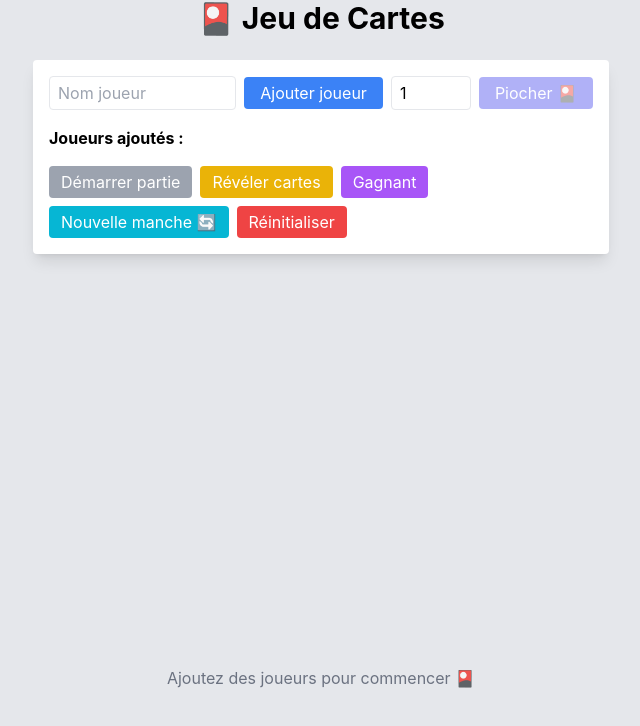
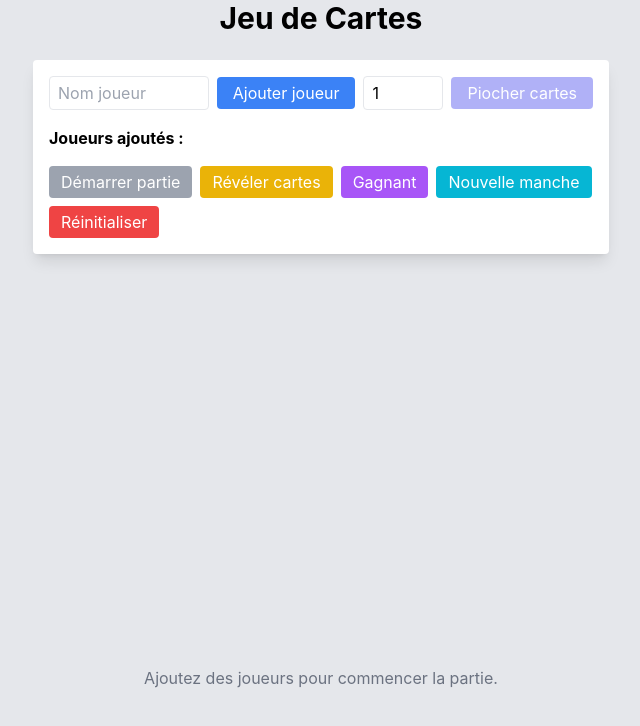
Before and after one commit to asket32/Jeux_de_carte, a React (Create React App) app in the folder frontend/: page / in a window 1280 px wide. Shown: the top 726 px of the page, without its empty margins (319-959 px from the left). Built offline with nearby package versions, Linux system fonts and the light colour scheme.

Commit message:
[UPDATE]: mise a jour

```diff
--- a/frontend/src/App.js
+++ b/frontend/src/App.js
@@ -14,7 +14,7 @@ function App() {
 
   return (
     <div className="min-h-screen flex flex-col items-center justify-center bg-gray-200">
-      <h1 className="text-3xl font-bold mb-6">🎴 Jeu de Cartes</h1>
+      <h1 className="text-3xl font-bold mb-6">Jeu de Cartes</h1>
 
       <Menu
         setEtatPartie={(data) =>
@@ -38,7 +38,7 @@ function App() {
     transition={{ type: "spring", stiffness: 200 }}
     className="mt-6 text-3xl font-bold text-green-700"
   >
-    🏆 Gagnant : {gagnant}
+    Gagnant : {gagnant}
   </motion.div>
 )}
 
--- a/frontend/src/components/Card.js
+++ b/frontend/src/components/Card.js
@@ -1,4 +1,4 @@
-// Card.js
+import React from "react";
 export default function Card({ carte }) {
   if (!carte) return null;
 
--- a/frontend/src/components/GameBoard.js
+++ b/frontend/src/components/GameBoard.js
@@ -1,4 +1,3 @@
-// src/components/GameBoard.js
 import { motion, AnimatePresence } from "framer-motion";
 import Card from "./Card";
 
@@ -8,7 +7,7 @@ export default function GameBoard({ etatPartie }) {
   if (joueurs.length === 0) {
     return (
       <div className="flex items-center justify-center min-h-screen text-gray-500">
-        Ajoutez des joueurs pour commencer 🎴
+        Ajoutez des joueurs pour commencer la partie.
       </div>
     );
   }
--- a/frontend/src/components/Menu.js
+++ b/frontend/src/components/Menu.js
@@ -1,4 +1,3 @@
-// src/components/Menu.js
 import { useState, useEffect } from "react";
 import {
   ajouterJoueur,
@@ -123,7 +122,7 @@ export default function Menu({ etatPartie, setEtatPartie, setGagnant }) {
           disabled={!etatPartie?.partie_commencee || etatPartie?.partie_terminee}
           className="bg-indigo-500 text-white px-4 py-1 rounded disabled:opacity-50"
         >
-          Piocher 🎴
+          Piocher cartes
         </button>
       </div>
 
@@ -165,7 +164,7 @@ export default function Menu({ etatPartie, setEtatPartie, setGagnant }) {
           onClick={handleNouvelleManche}
           className="bg-cyan-500 hover:bg-cyan-600 text-white px-3 py-1 rounded transition"
         >
-          Nouvelle manche 🔄
+          Nouvelle manche
         </button>
 
         <button
```
